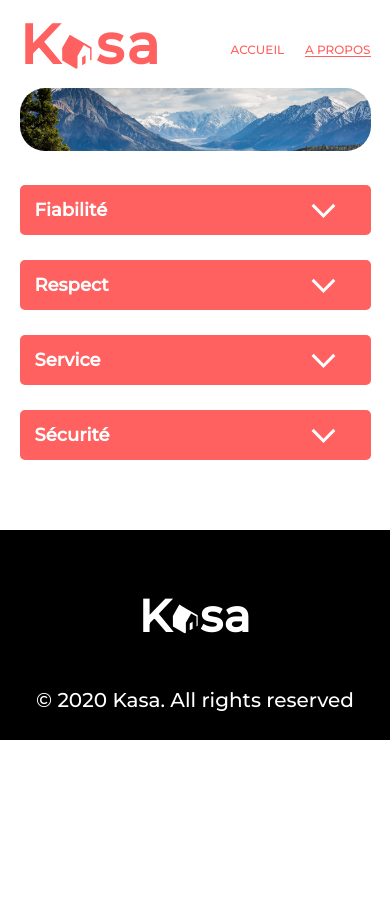
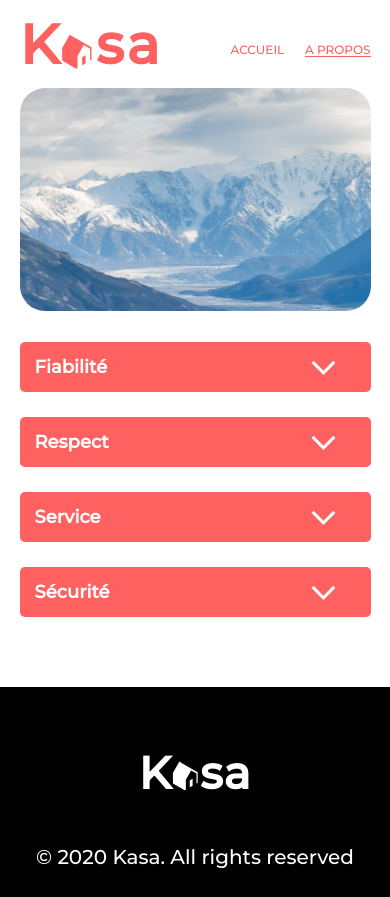
Before and after one commit to jssdestroyerman/kasa, a React (Create React App) app: page /a-propos in a window 390 px wide. Before the commit the page ends 844 px from the top, so only its background shows below. Built offline with nearby package versions, Linux system fonts and the light colour scheme.

Commit message:
responsive

```diff
--- a/src/pages/About.jsx
+++ b/src/pages/About.jsx
@@ -1,7 +1,6 @@
 import Header from "../components/Header";
 import Footer from "../components/Footer";
 import Collapse from "../components/Collapse";
-import aboutBanner from "../assets/aboutBanner.jpg";
 
 const aboutData = [
     {
@@ -34,9 +33,7 @@ function About() {
     return (
         <>
             <Header />
-            <div className="aboutBanner">
-                <img src={aboutBanner} alt="bannière montagne" />
-            </div>
+            <div className="aboutBanner"></div>
             <div className="aboutCollapse">
                 <div className="collapse">
                     {aboutData.map((data) => {
--- a/src/pages/Home.jsx
+++ b/src/pages/Home.jsx
@@ -1,6 +1,5 @@
 import Header from "../components/Header";
 import Footer from "../components/Footer";
-import homeBanner from "../assets/homeBanner.jpg";
 import database from "../database.json";
 import { NavLink } from "react-router-dom";
 
@@ -9,7 +8,6 @@ function Home() {
         <>
             <Header />
             <div className="homeBanner">
-                <img src={homeBanner} alt="bannière" />
                 <p>Chez vous, partout et ailleurs</p>
             </div>
             <div className="card-container">
--- a/src/styles/pages/about/about.scss
+++ b/src/styles/pages/about/about.scss
@@ -1,16 +1,8 @@
 .aboutBanner {
-    img {
-        border-radius: 25px;
-        margin-bottom: 30px;
-    }
-}
-
-@media (max-width: 1300px) {
-    .aboutBanner {
-        img {
-            width: 100%;
-        }
-    }
+    background: url("../../../assets/aboutBanner.jpg") center/cover;
+    height: 223px;
+    border-radius: 25px;
+    margin-bottom: 31px;
 }
 
 @media (max-width: 800px) {
@@ -32,10 +24,8 @@
 
 @media (max-width: 375px) {
     .aboutBanner {
-        img {
-            image-orientation: flip;
-            height: 220px;
-        }
+        background: url("../../../assets/responsiveAboutBanner.jpg")
+            center/cover;
     }
 
     .aboutCollapse {
--- a/src/styles/pages/home/home.scss
+++ b/src/styles/pages/home/home.scss
@@ -5,27 +5,16 @@
     justify-content: center;
     align-items: center;
     border-radius: 25px;
-    position: relative;
-
-    img {
-        border-radius: 25px;
-    }
+    background: url("../../../assets/homeBanner.jpg") center/cover;
 
     p {
         font-size: 48px;
         color: white;
-        position: absolute;
     }
 }
 
 @media (max-width: 1300px) {
     .homeBanner {
-        img {
-            width: 100%;
-            height: 200px;
-            object-fit: cover;
-        }
-
         p {
             font-size: 35px;
             text-align: center;
@@ -37,10 +26,6 @@
     .homeBanner {
         align-items: left;
         height: 110px;
-
-        img {
-            height: 100%;
-        }
         p {
             margin-left: 10px;
             text-align: left;
```
